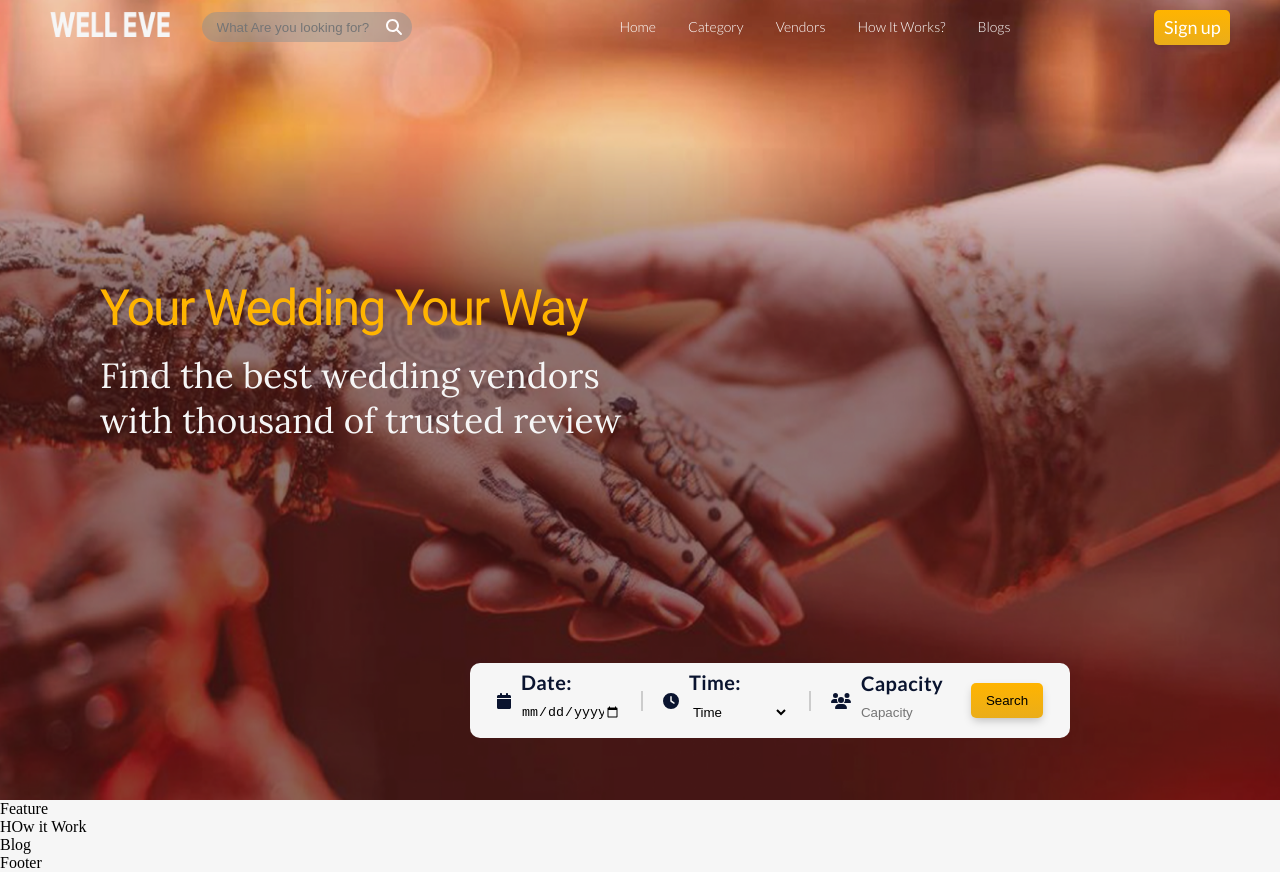
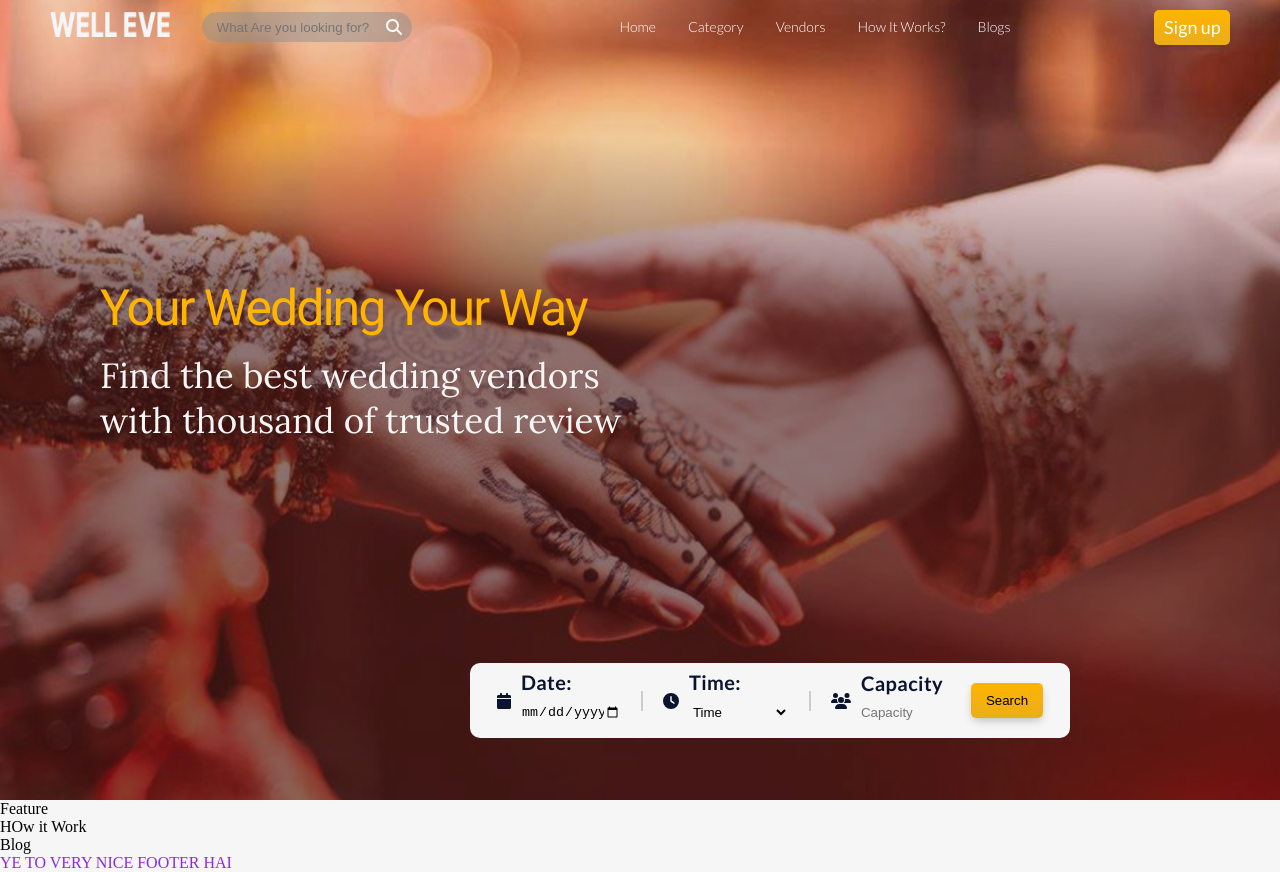
Before and after one commit to ozalt/EVENT-ADVISOR-REACT-PROJECT, a React (Create React App) app: page / in a window 1280 px wide. Built offline with nearby package versions, Linux system fonts and the light colour scheme.

Commit message:
Changes to footer

```diff
--- a/src/containers/footer/Footer.jsx
+++ b/src/containers/footer/Footer.jsx
@@ -3,8 +3,8 @@ import './footer.css';
 
 const Footer = () => {
     return (
-        <div>
-            Footer
+        <div className='footer-style'>
+            YE TO VERY NICE FOOTER HAI
         </div>
     )
 }
--- a/src/containers/footer/footer.css
+++ b/src/containers/footer/footer.css
@@ -0,0 +1,3 @@
+.footer-style{
+    color: blueviolet;
+}
```
